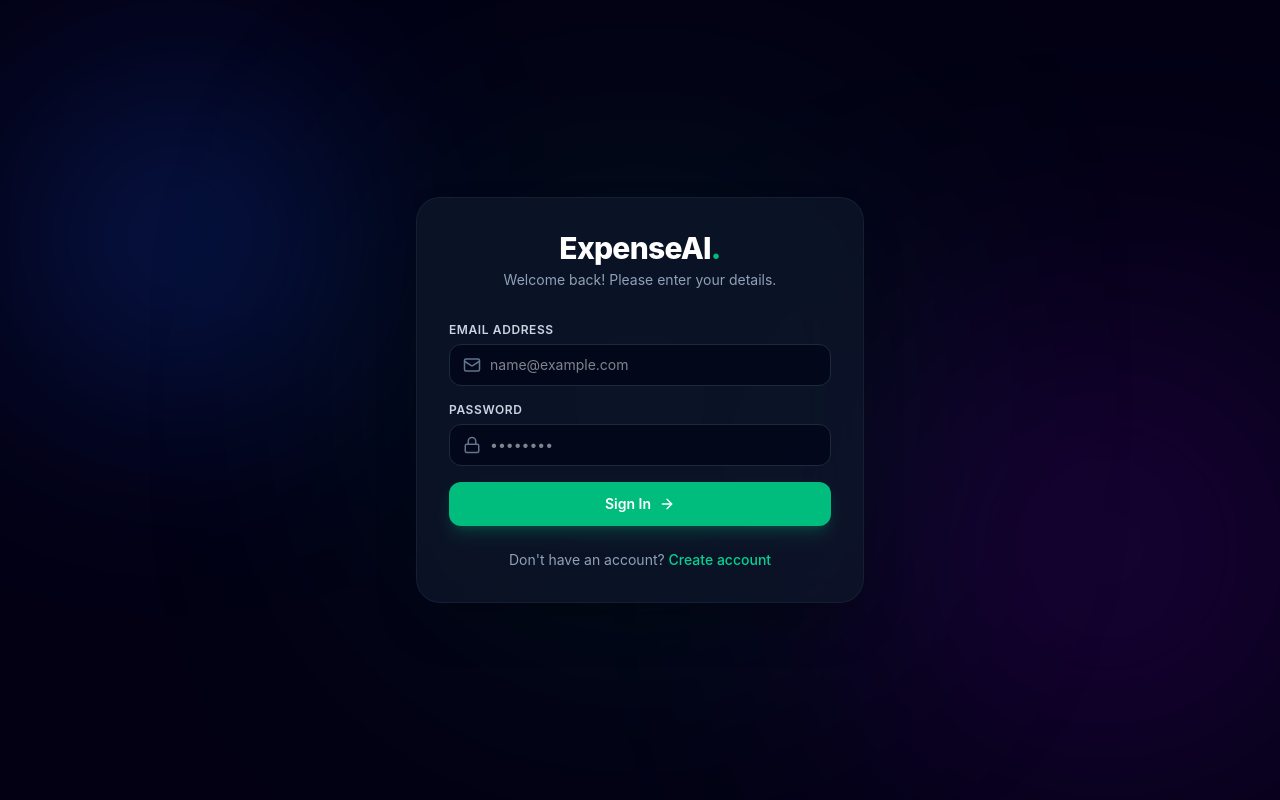
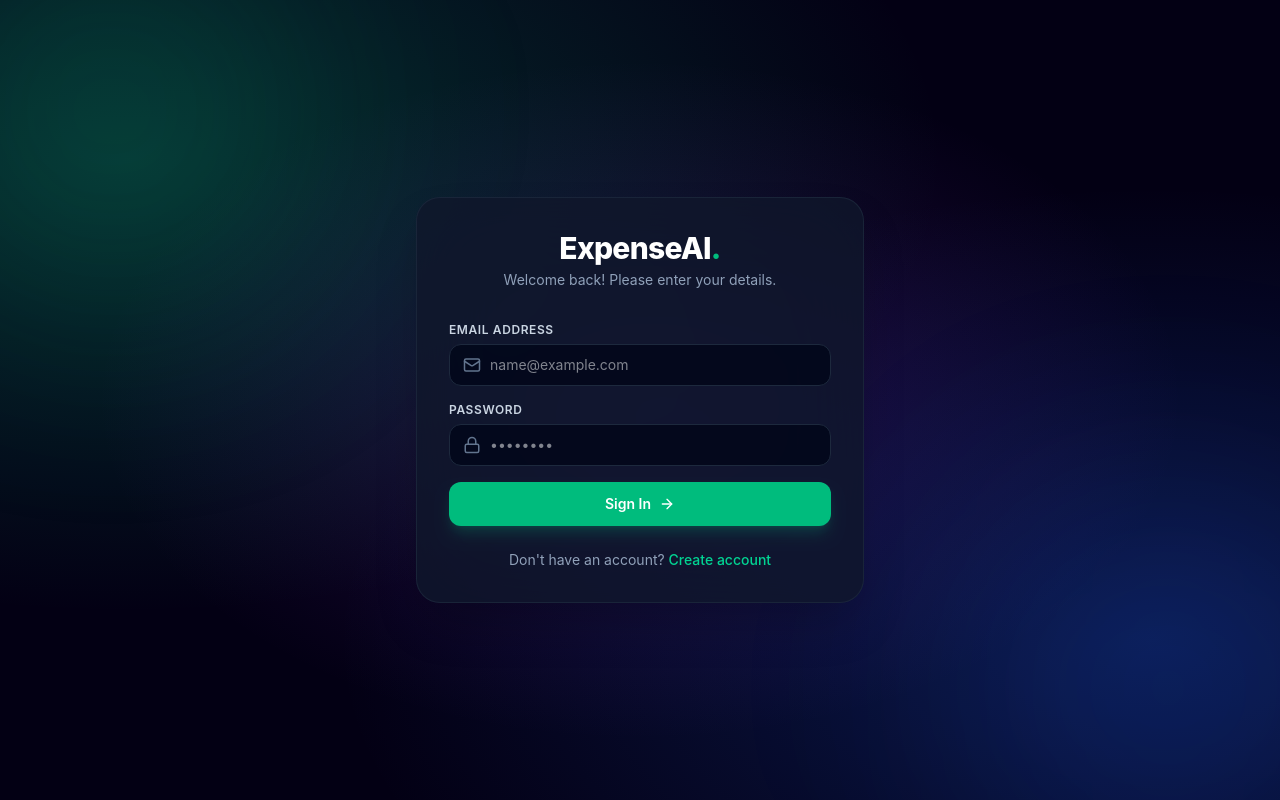
Before and after one commit to ahmad-545/expense-or-subcribtion-traker, a React (Vite) app in the folder client/: page /login in a window 1280 px wide. Built offline with nearby package versions, Linux system fonts and the light colour scheme.

Commit message:
Add smooth animated background

```diff
--- a/client/src/index.css
+++ b/client/src/index.css
@@ -7,29 +7,23 @@ body {
   overflow-x: hidden;
 }
 
-/* Custom Animation Keyframes for Smooth Glowing Blobs */
-@keyframes floatBlob {
-  0%, 100% {
-    transform: translate(0px, 0px) scale(1);
-  }
-  33% {
-    transform: translate(40px, -50px) scale(1.1);
-  }
-  66% {
-    transform: translate(-30px, 30px) scale(0.9);
-  }
+/* Video jaisa glowing moving background effect */
+.video-bg-glow {
+  background-color: #030014;
+  background-image:
+    radial-gradient(at 10% 20%, rgba(16, 185, 129, 0.25) 0px, transparent 50%),
+    radial-gradient(at 90% 80%, rgba(37, 99, 235, 0.25) 0px, transparent 50%),
+    radial-gradient(at 50% 50%, rgba(147, 51, 233, 0.2) 0px, transparent 60%);
+  position: relative;
 }
 
-.blob-1 {
-  animation: floatBlob 8s infinite ease-in-out;
+/* Smooth floating animation */
+@keyframes waveMove {
+  0% { transform: translateY(0px) scale(1); }
+  50% { transform: translateY(-15px) scale(1.03); }
+  100% { transform: translateY(0px) scale(1); }
 }
 
-.blob-2 {
-  animation: floatBlob 10s infinite ease-in-out;
-  animation-delay: 3s;
+.animate-wave {
+  animation: waveMove 6s ease-in-out infinite;
 }
-
-.blob-3 {
-  animation: floatBlob 12s infinite ease-in-out;
-  animation-delay: 6s;
-}
--- a/client/src/pages/Login.jsx
+++ b/client/src/pages/Login.jsx
@@ -25,15 +25,14 @@ export default function Login() {
     };
 
     return (
-        <div className="min-h-screen flex items-center justify-center bg-[#030014] px-4 py-8 relative overflow-hidden font-sans selection:bg-emerald-500 selection:text-white">
+        <div className="min-h-screen flex items-center justify-center video-bg-glow px-4 py-8 relative overflow-hidden font-sans selection:bg-emerald-500 selection:text-white">
 
-            {/* Animated Background Glowing Elements */}
-            <div className="absolute top-12 left-12 w-80 h-80 rounded-full bg-blue-600/30 blur-[130px] blob-1 pointer-events-none"></div>
-            <div className="absolute bottom-12 right-12 w-80 h-80 rounded-full bg-purple-600/30 blur-[130px] blob-2 pointer-events-none"></div>
-            <div className="absolute top-1/2 left-1/2 -translate-x-1/2 -translate-y-1/2 w-96 h-96 rounded-full bg-emerald-600/20 blur-[140px] blob-3 pointer-events-none"></div>
+            {/* Animated Glow Elements jo video jaisa feel denge */}
+            <div className="absolute -top-20 -left-20 w-96 h-96 bg-emerald-500/15 rounded-full blur-[120px] animate-wave pointer-events-none"></div>
+            <div className="absolute -bottom-20 -right-20 w-96 h-96 bg-blue-600/15 rounded-full blur-[120px] animate-wave pointer-events-none [animation-delay:3s]"></div>
 
             {/* Glassmorphism Card */}
-            <div className="max-w-md w-full bg-slate-900/70 border border-slate-800/60 rounded-3xl p-6 sm:p-8 shadow-2xl backdrop-blur-2xl relative z-10">
+            <div className="max-w-md w-full bg-slate-900/80 border border-slate-800/80 rounded-3xl p-6 sm:p-8 shadow-2xl backdrop-blur-2xl relative z-10">
                 <div className="text-center mb-6 sm:mb-8">
                     <h1 className="text-2xl sm:text-3xl font-extrabold text-white tracking-tight">
                         ExpenseAI<span className="text-emerald-500">.</span>
```
